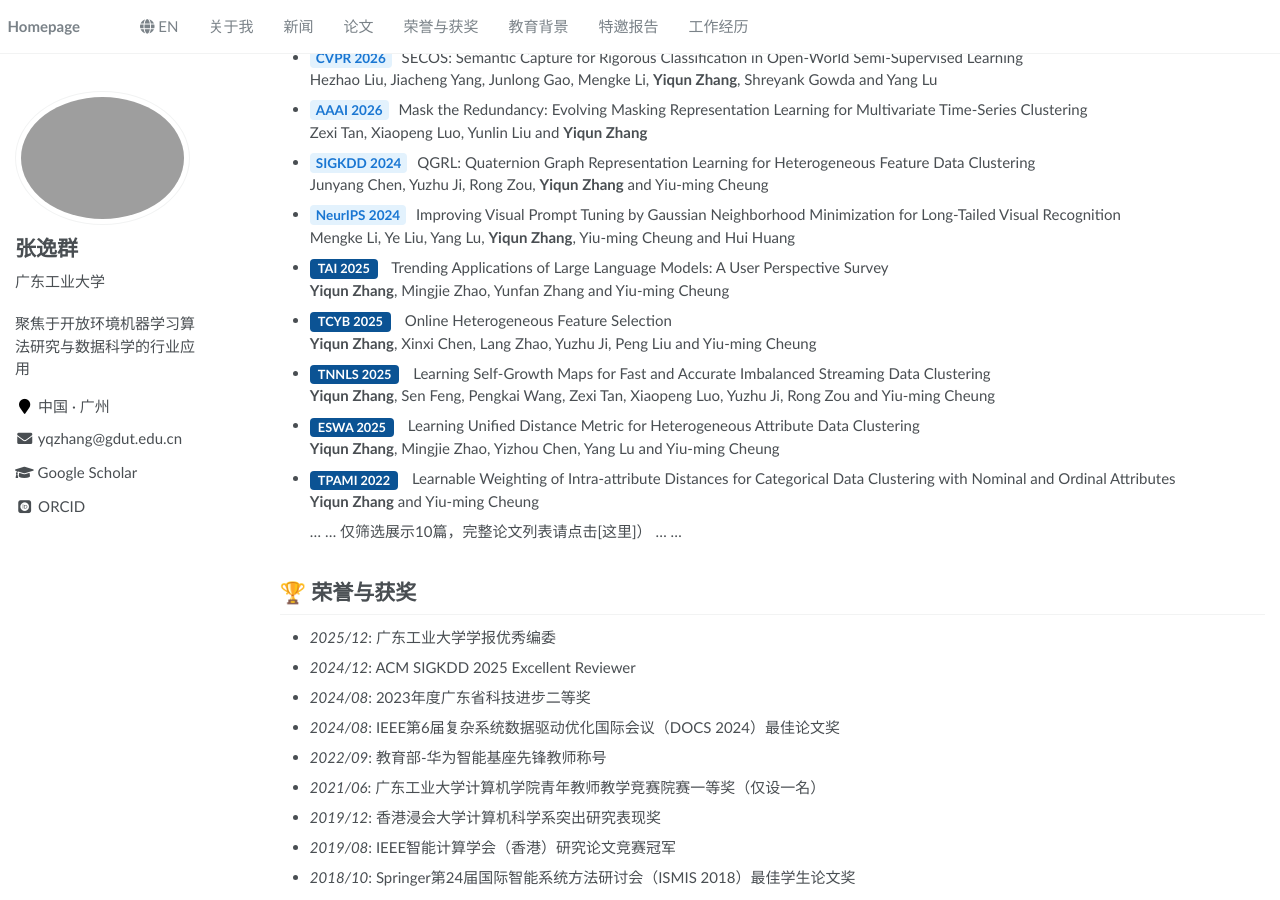
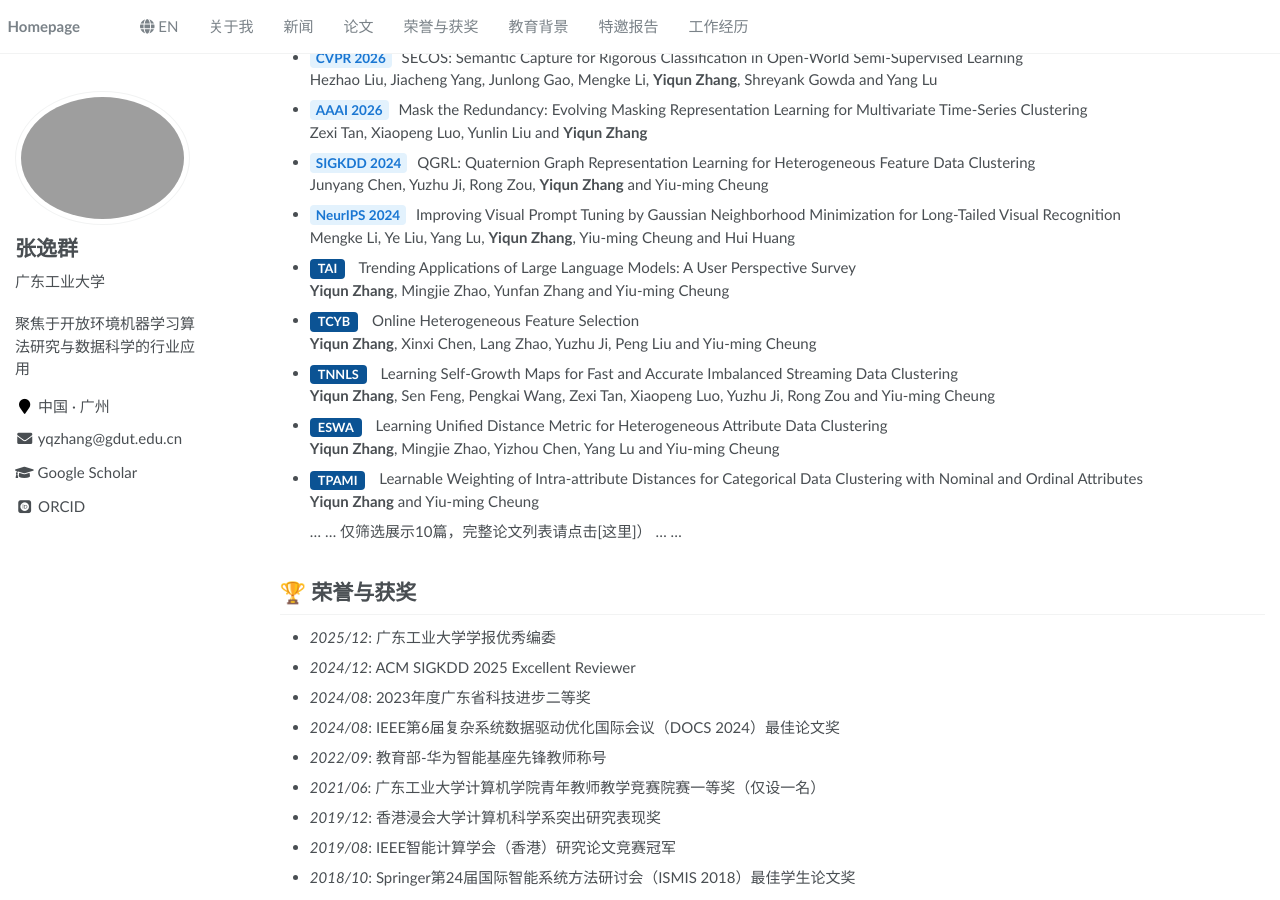
Before and after one commit to yqzhang-Zz/zh, a Jekyll site: the page built from _pages/about.md, in a window 1280 px wide and 900 px high, scrolled down 989 px. Built offline with Jekyll 4.4.1, drawn with Linux system fonts in a browser that asks for light colours; some web fonts are replaced.

Commit message:
Update about.md

```diff
--- a/_pages/about.md
+++ b/_pages/about.md
@@ -85,27 +85,27 @@ Improving Visual Prompt Tuning by Gaussian Neighborhood Minimization for Long-Ta
 Mengke Li, Ye Liu, Yang Lu, **Yiqun Zhang**, Yiu-ming Cheung and Hui Huang
 
 - <span style="display: inline-block; background-color: #0b5394; color: #ffffff; padding: 2px 8px; border-radius: 4px; font-weight: bold; font-size: 0.85em; margin-right: 10px; vertical-align: middle; line-height: 1.2;">
-TAI 2025</span>
+TAI</span>
 Trending Applications of Large Language Models: A User Perspective Survey<br>
 **Yiqun Zhang**, Mingjie Zhao, Yunfan Zhang and Yiu-ming Cheung
 
 - <span style="display: inline-block; background-color: #0b5394; color: #ffffff; padding: 2px 8px; border-radius: 4px; font-weight: bold; font-size: 0.85em; margin-right: 10px; vertical-align: middle; line-height: 1.2;">
-TCYB 2025</span>
+TCYB</span>
 Online Heterogeneous Feature Selection<br>
 **Yiqun Zhang**, Xinxi Chen, Lang Zhao, Yuzhu Ji, Peng Liu and Yiu-ming Cheung
 
 - <span style="display: inline-block; background-color: #0b5394; color: #ffffff; padding: 2px 8px; border-radius: 4px; font-weight: bold; font-size: 0.85em; margin-right: 10px; vertical-align: middle; line-height: 1.2;">
-TNNLS 2025</span>
+TNNLS</span>
 Learning Self-Growth Maps for Fast and Accurate Imbalanced Streaming Data Clustering<br>
 **Yiqun Zhang**, Sen Feng, Pengkai Wang, Zexi Tan, Xiaopeng Luo, Yuzhu Ji, Rong Zou and Yiu-ming Cheung
 
 - <span style="display: inline-block; background-color: #0b5394; color: #ffffff; padding: 2px 8px; border-radius: 4px; font-weight: bold; font-size: 0.85em; margin-right: 10px; vertical-align: middle; line-height: 1.2;">
-ESWA 2025</span>
+ESWA</span>
 Learning Unified Distance Metric for Heterogeneous Attribute Data Clustering<br>
 **Yiqun Zhang**, Mingjie Zhao, Yizhou Chen, Yang Lu and Yiu-ming Cheung
 
 - <span style="display: inline-block; background-color: #0b5394; color: #ffffff; padding: 2px 8px; border-radius: 4px; font-weight: bold; font-size: 0.85em; margin-right: 10px; vertical-align: middle; line-height: 1.2;">
-TPAMI 2022</span>
+TPAMI</span>
 Learnable Weighting of Intra-attribute Distances for Categorical Data Clustering with Nominal and Ordinal Attributes<br>
 **Yiqun Zhang** and Yiu-ming Cheung
 
```
